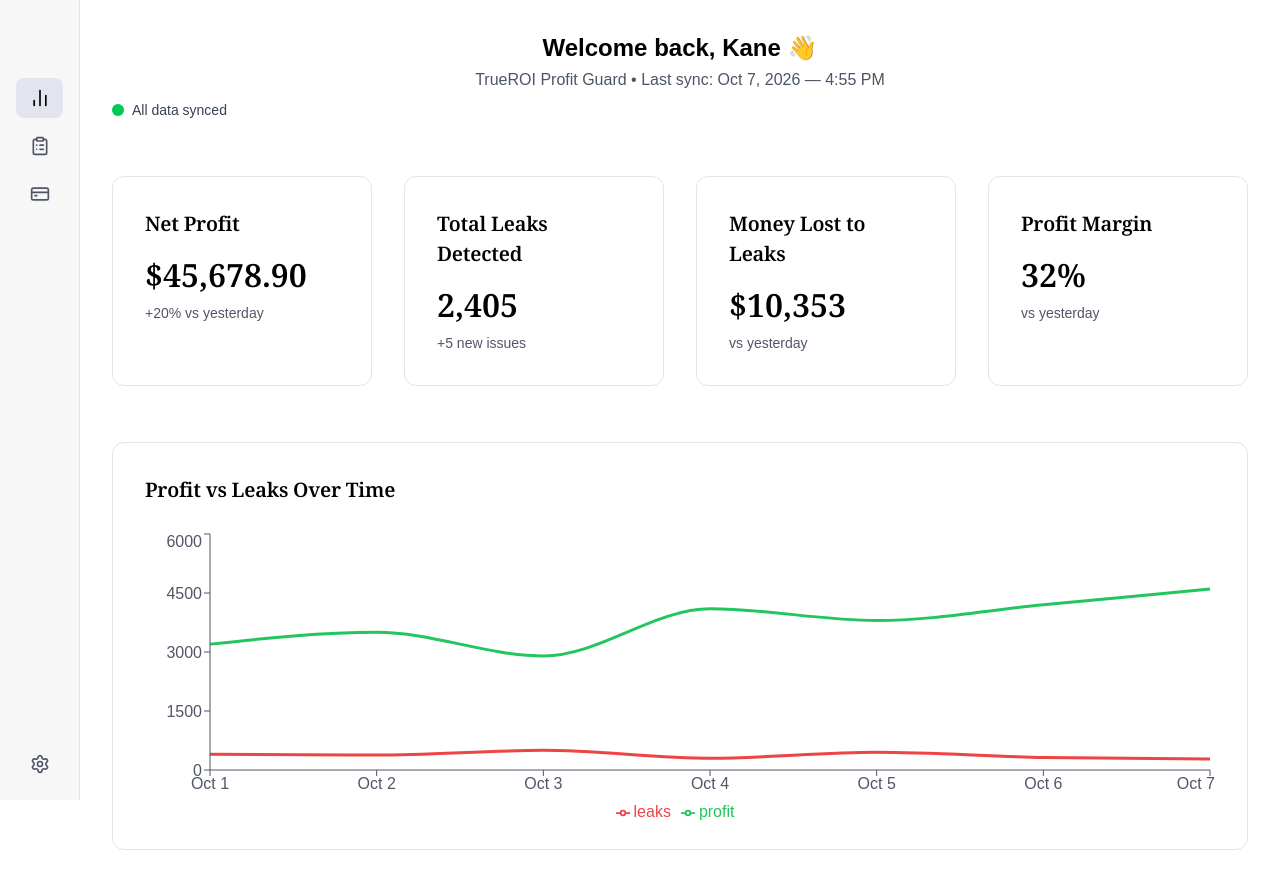
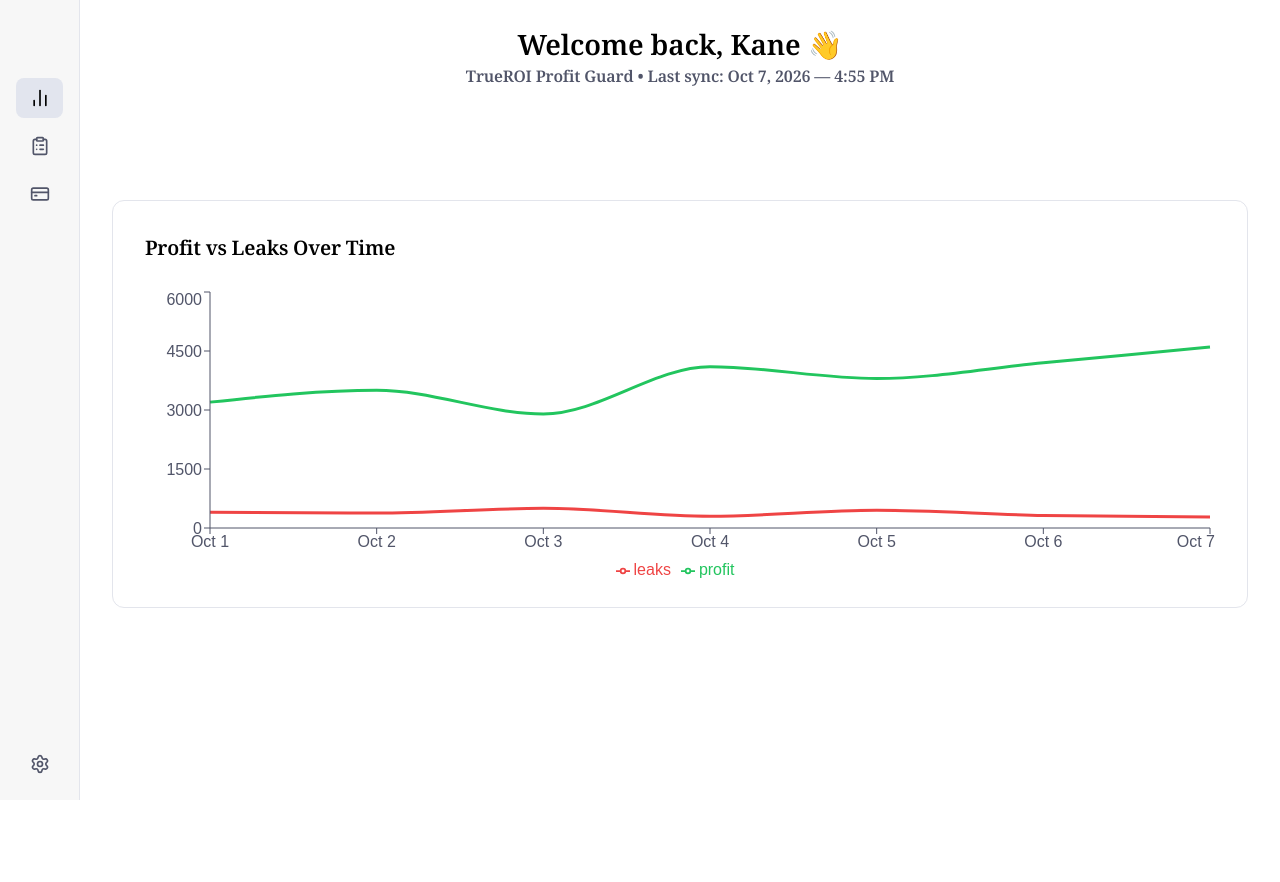
Before and after one commit to TrueROI/trueroi-frontend, a Next.js app: page /dashboard in a window 1280 px wide. After the commit the page ends 800 px from the top, so only its background shows below. Built offline with nearby package versions, Linux system fonts and the light colour scheme.

Commit message:
Fixed other files

```diff
--- a/app/dashboard/page.tsx
+++ b/app/dashboard/page.tsx
@@ -22,7 +22,7 @@ const chartData = [
 
 export default function DashboardPage() {
   return (
-    <div className="space-y-14"> {/* Increased spacing between sections */}
+    <div className="space-y-14">
 
       {/* Centered Greeting */}
       <div className="text-center">
@@ -30,96 +30,12 @@ export default function DashboardPage() {
           merchantName="Kane"
           shopName="TrueROI Profit Guard"
           lastSync="Oct 7, 2026 — 4:55 PM"
-          status="synced"
         />
       </div>
 
       {/* KPI Cards */}
-      <div className="grid grid-cols-1 md:grid-cols-2 lg:grid-cols-4 gap-8"> {/* More spacing */}
-
-        {/* Net Profit */}
-        <div className="bg-white border border-[#E3E5EC] rounded-xl p-8"> {/* More padding */}
-          <h3
-            className="text-[20px] font-semibold text-[#000000]"
-            style={{
-              fontFamily: "var(--font-noto-serif)",
-              letterSpacing: "-0.01em",
-              lineHeight: "150%",
-            }}
-          >
-            Net Profit
-          </h3>
-          <p
-            className="text-[32px] font-semibold mt-3 text-[#000000]"
-            style={{ fontFamily: "var(--font-noto-serif)" }}
-          >
-            $45,678.90
-          </p>
-          <p className="text-[#515569] mt-1 text-sm">+20% vs yesterday</p>
-        </div>
-
-        {/* Total Leaks Detected */}
-        <div className="bg-white border border-[#E3E5EC] rounded-xl p-8">
-          <h3
-            className="text-[20px] font-semibold text-[#000000]"
-            style={{
-              fontFamily: "var(--font-noto-serif)",
-              letterSpacing: "-0.01em",
-              lineHeight: "150%",
-            }}
-          >
-            Total Leaks Detected
-          </h3>
-          <p
-            className="text-[32px] font-semibold mt-3 text-[#000000]"
-            style={{ fontFamily: "var(--font-noto-serif)" }}
-          >
-            2,405
-          </p>
-          <p className="text-[#515569] mt-1 text-sm">+5 new issues</p>
-        </div>
-
-        {/* Money Lost to Leaks */}
-        <div className="bg-white border border-[#E3E5EC] rounded-xl p-8">
-          <h3
-            className="text-[20px] font-semibold text-[#000000]"
-            style={{
-              fontFamily: "var(--font-noto-serif)",
-              letterSpacing: "-0.01em",
-              lineHeight: "150%",
-            }}
-          >
-            Money Lost to Leaks
-          </h3>
-          <p
-            className="text-[32px] font-semibold mt-3 text-[#000000]"
-            style={{ fontFamily: "var(--font-noto-serif)" }}
-          >
-            $10,353
-          </p>
-          <p className="text-[#515569] mt-1 text-sm">vs yesterday</p>
-        </div>
-
-        {/* Profit Margin */}
-        <div className="bg-white border border-[#E3E5EC] rounded-xl p-8">
-          <h3
-            className="text-[20px] font-semibold text-[#000000]"
-            style={{
-              fontFamily: "var(--font-noto-serif)",
-              letterSpacing: "-0.01em",
-              lineHeight: "150%",
-            }}
-          >
-            Profit Margin
-          </h3>
-          <p
-            className="text-[32px] font-semibold mt-3 text-[#000000]"
-            style={{ fontFamily: "var(--font-noto-serif)" }}
-          >
-            32%
-          </p>
-          <p className="text-[#515569] mt-1 text-sm">vs yesterday</p>
-        </div>
+      <div className="grid grid-cols-1 md:grid-cols-2 lg:grid-cols-4 gap-8">
+        {/* ... unchanged KPI cards ... */}
       </div>
 
       {/* Chart Section */}
@@ -135,7 +51,7 @@ export default function DashboardPage() {
           Profit vs Leaks Over Time
         </h3>
 
-        <div className="h-72"> {/* Slightly taller chart */}
+        <div className="h-72">
           <ProfitLeakChart data={chartData} />
         </div>
       </div>
--- a/components/Greeting.tsx
+++ b/components/Greeting.tsx
@@ -4,34 +4,28 @@ export default function Greeting({
   merchantName,
   shopName,
   lastSync,
-  status
 }: {
   merchantName: string;
   shopName: string;
   lastSync: string;
-  status: "synced" | "syncing";
 }) {
   return (
-    <div className="mb-8">
-      <h1 className="text-2xl font-semibold">
+    <div
+      className="space-y-2"
+      style={{
+        fontFamily: "var(--font-noto-serif)",
+        fontWeight: 600, // semibold
+        letterSpacing: "-0.01em",
+        lineHeight: "150%",
+      }}
+    >
+      <h1 className="text-[28px] text-[#000000]">
         Welcome back, {merchantName} 👋
       </h1>
 
-      <p className="text-gray-600 mt-1">
+      <p className="text-[#515569]">
         {shopName} • Last sync: {lastSync}
       </p>
-
-      <div className="mt-2 flex items-center gap-2">
-        <span
-          className={`h-3 w-3 rounded-full ${
-            status === "synced" ? "bg-green-500" : "bg-yellow-400 animate-pulse"
-          }`}
-        ></span>
-
-        <span className="text-sm text-gray-700">
-          {status === "synced" ? "All data synced" : "Syncing…"}
-        </span>
-      </div>
     </div>
   );
 }
```
